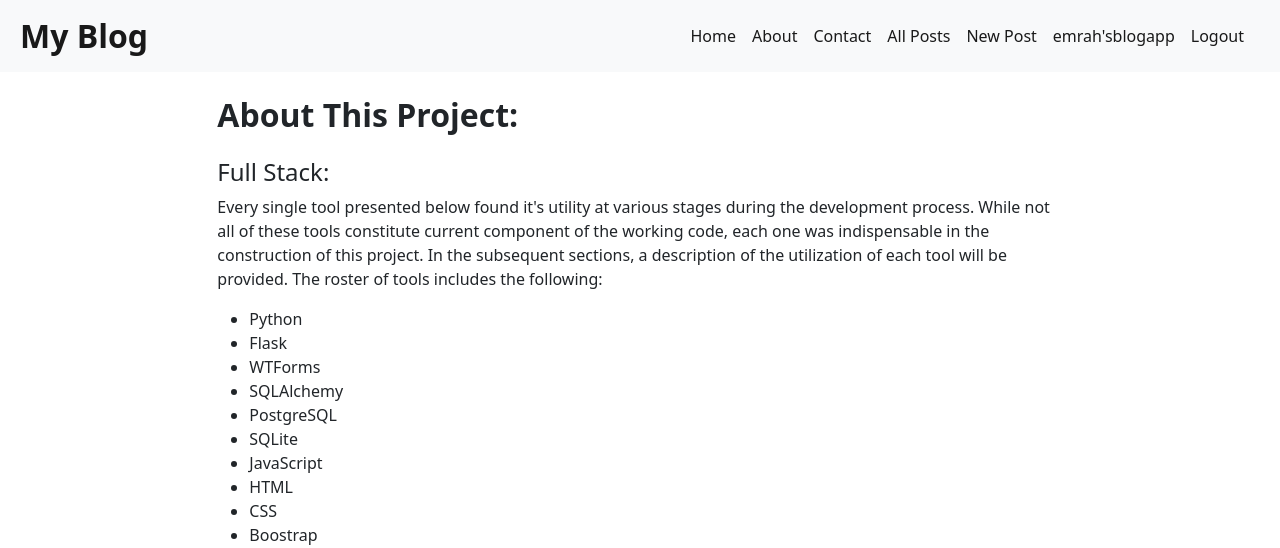
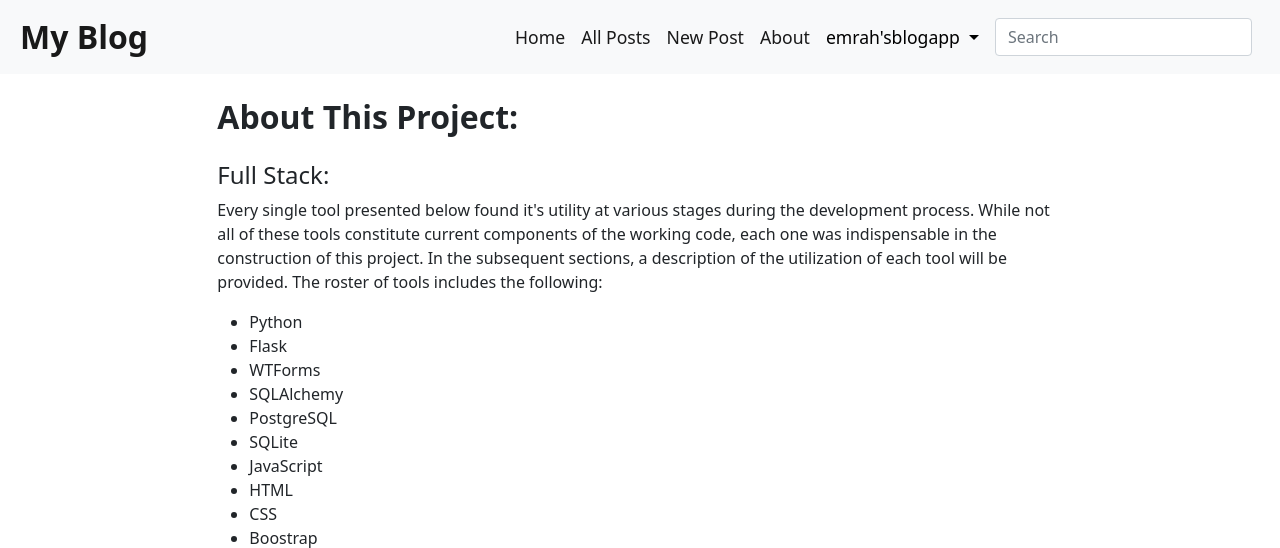
Before and after one commit to emrah-i/Python-Projects, a Flask app: page /about in a window 1280 px wide. Shown: the top 548 px of the page. Run offline with Flask 3, Linux system fonts and the light colour scheme; a user stored in the database is signed in; some libraries are stand-ins or nearby versions.

Commit message:
Edit Navbar and add search

```diff
--- a/web/blog/templates/about.html
+++ b/web/blog/templates/about.html
@@ -12,7 +12,7 @@ About
             <h4 class="mt-4 mb-2">Full Stack:</h4>
             <p>
             Every single tool presented below found it's utility at various stages during the development process.
-            While not all of these tools constitute current component of the working code, each one was indispensable in the construction of this project.
+            While not all of these tools constitute current components of the working code, each one was indispensable in the construction of this project.
             In the subsequent sections, a description of the utilization of each tool will be provided.
             The roster of tools includes the following:
             </p>
--- a/web/blog/templates/layout.html
+++ b/web/blog/templates/layout.html
@@ -12,20 +12,24 @@
     <title>{% block title %} {% endblock %}</title>
 </head>
 <body>
-    <nav class="navbar navbar-expand-xl navbar-light bg-light">
+    <nav class="navbar navbar-expand-lg navbar-light bg-light">
       <div class="container-fluid">
-        <div class="col-6">
+        <div class="col-1">
           <a class="navbar-brand p-2" href="/" style="font-size: 2rem;"><b>My Blog</b></a>
         </div>
           <button class="navbar-toggler" type="button" data-bs-toggle="collapse" data-bs-target="#navbarsExample05" aria-controls="navbarsExample05" aria-expanded="false" aria-label="Toggle navigation">
             <span class="navbar-toggler-icon"></span>
           </button>
 
-        <div class="navbar-collapse collapse justify-content-end me-2 p-2" id="navbarsExample05">
+        <div class="navbar-collapse collapse justify-content-end me-2 p-2" id="navbarsExample05" style="font-size: 1.1rem;">
           <ul class="navbar-nav">
             <li class="nav-item">
               <a class="nav-link active" aria-current="page" href="/">Home</a>
             </li>
+            <li class="nav-item">
+              <a class="nav-link active" aria-current="page" href="/all">All Posts</a>
+            </li>
+            {% if current_user.is_anonymous %}
             <li class="nav-item">
               <a class="nav-link active" aria-current="page" href="/about">About</a>
             </li>
@@ -33,13 +37,9 @@
               <a class="nav-link active" aria-current="page" href="/contact">Contact</a>
             </li>
             <li class="nav-item">
-              <a class="nav-link active" aria-current="page" href="/all">All Posts</a>
-            </li>
-            {% if current_user.is_anonymous %}
-            <li class="nav-item">
               <a class="nav-link active" aria-current="page" href="/login">Login</a>
             </li>
-            <li class="nav-item">
+            <li class="nav-item me-2">
               <a class="nav-link active" aria-current="page" href="/register">Register</a>
             </li>
             {% else %}
@@ -47,15 +47,25 @@
               <a class="nav-link active" aria-current="page" href="/new">New Post</a>
             </li>
             <li class="nav-item">
-              <a class="nav-link active" aria-current="page" href="/profile">{{ current_user.username }}</a>
+              <a class="nav-link active" aria-current="page" href="/about">About</a>
             </li>
-            <li class="nav-item">
-              <a class="nav-link active" aria-current="page" href="/logout">Logout</a>
+            <li class="nav-item dropdown me-2">
+              <a class="nav-link dropdown-toggle" href="" id="navbarDropdownMenuLink" role="button" data-bs-toggle="dropdown" aria-expanded="false" style="color:black">
+                {{ current_user.username }}
+              </a>
+              <ul class="dropdown-menu" aria-labelledby="navbarDropdownMenuLink">
+                <li><a class="dropdown-item" href="/profile">Profile</a></li>
+                <li><a class="dropdown-item" href="/contact">Contact</a></li>
+                <li><a class="dropdown-item" href="/logout">Logout</a></li>
+              </ul>
             </li>
             {% if current_user.id == 1 %}
             {% endif %}
             {% endif %}
           </ul>
+          <form class="form-inline my-2 my-md-0">
+            <input class="form-control" type="text" placeholder="Search">
+          </form>
         </div>
       </div>
     </nav>
```
